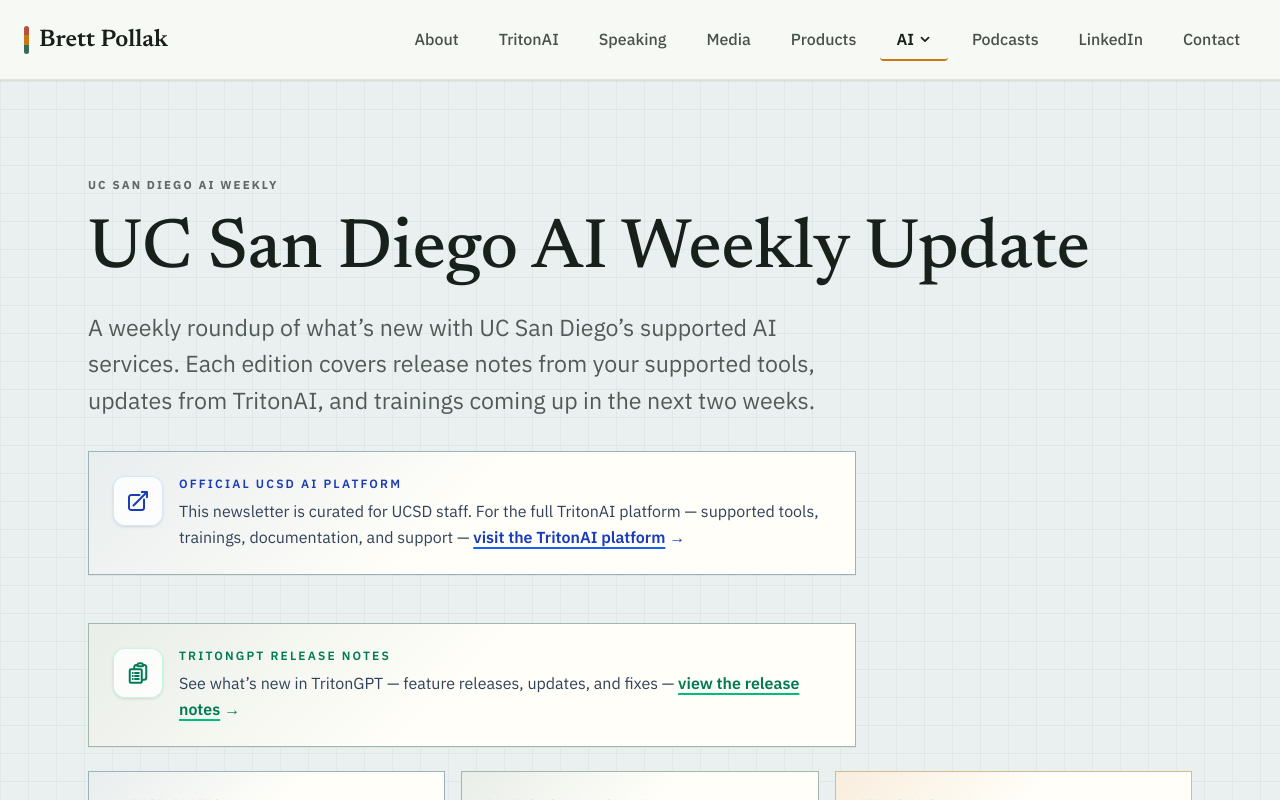
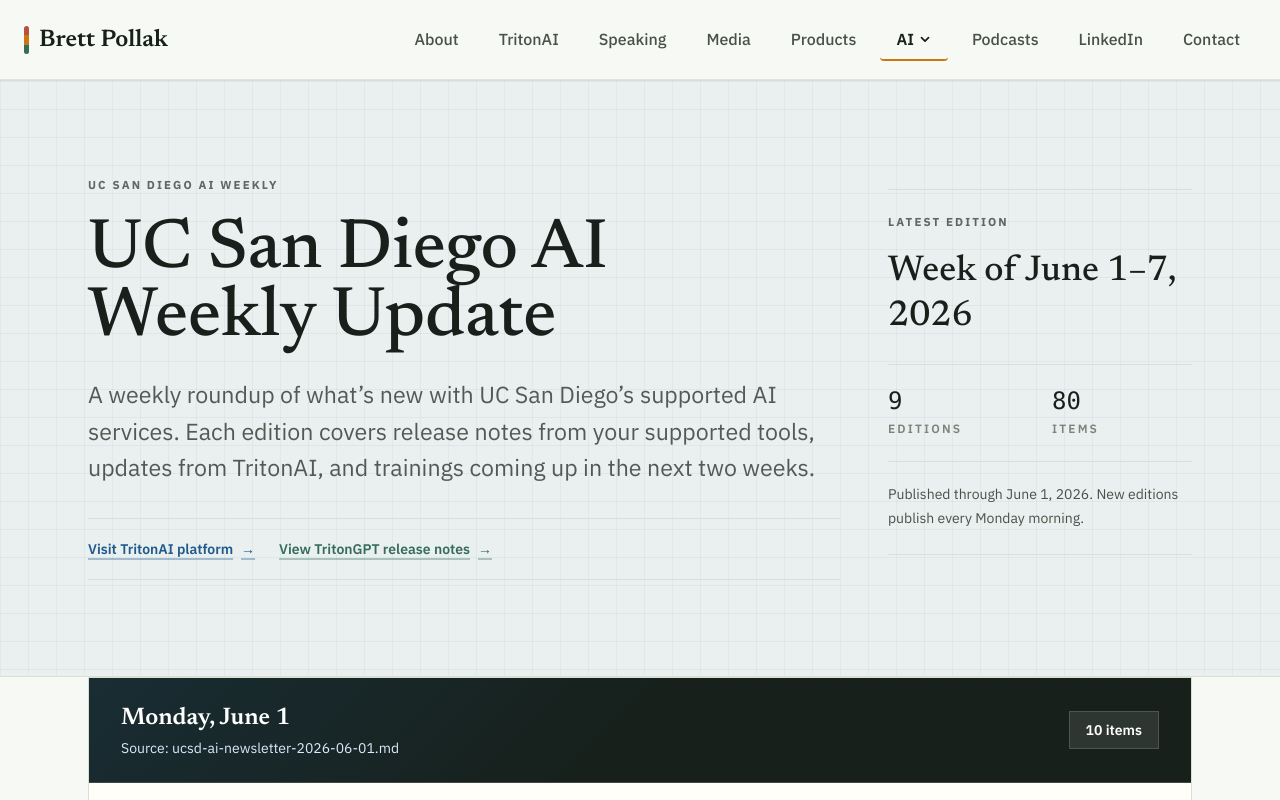
Before and after one commit to bpollak/brettpollak-website, a Next.js app: page /ucsd-ai-news in a window 1280 px wide. Shown: the top 800 px of the page. Built offline with nearby package versions, Linux system fonts and the light colour scheme.

Commit message:
Simplify UCSD AI News masthead

```diff
--- a/app/ucsd-ai-news/page.tsx
+++ b/app/ucsd-ai-news/page.tsx
@@ -44,122 +44,68 @@
 export default function UcsdAiNewsPage() {
   const { weekLabel, publishedThrough, editionCount, itemCount, editions } = ucsdAiNewsletterData;
   const editionsNewestFirst = [...editions].sort((a, b) => b.isoDate.localeCompare(a.isoDate));
+  const latestStatus = editionCount > 0
+    ? `Published through ${publishedThrough}. New editions publish every Monday morning.`
+    : 'The first edition publishes Monday morning. Check back soon or bookmark this page.';
 
   return (
     <main className="page-shell" id="main-content">
       <section className="page-hero">
         <div className="max-w-6xl mx-auto px-6 py-20 md:py-24">
+          <div className="grid gap-12 lg:grid-cols-[1fr_19rem] lg:items-start">
+            <div>
               <p className="rule-label mb-6">UC San Diego AI Weekly</p>
               <h1 className="page-title mb-6 max-w-[20rem] sm:max-w-none">
                 UC San Diego AI Weekly Update
               </h1>
-        <p className="page-intro mb-8 max-w-full break-words">
-          A weekly roundup of what&rsquo;s new with UC San Diego&rsquo;s supported AI services. Each edition
-          covers release notes from your supported tools, updates from TritonAI, and trainings
-          coming up in the next two weeks.
+              <p className="page-intro mb-8 max-w-4xl break-words">
+                A weekly roundup of what&rsquo;s new with UC San Diego&rsquo;s supported AI services.
+                Each edition covers release notes from your supported tools, updates from TritonAI,
+                and trainings coming up in the next two weeks.
               </p>
 
+              <div className="flex flex-col gap-3 border-y border-[#d9dfd3] py-5 text-sm sm:flex-row sm:flex-wrap sm:items-center sm:gap-x-6">
                 <a
                   href="https://tritonai.ucsd.edu/"
-          className="group block max-w-3xl mb-12 editorial-panel p-5 sm:p-6 transition-colors hover:border-[#1f5a8a] focus:outline-none focus:ring-2 focus:ring-blue-900/30 focus:ring-offset-2"
-          data-tone="blue"
+                  className="group inline-flex w-fit items-center gap-2 font-semibold text-[#1f5a8a] underline decoration-2 underline-offset-4 decoration-[#1f5a8a]/35 transition-colors hover:text-blue-950 hover:decoration-blue-900 focus:outline-none focus:ring-2 focus:ring-blue-900/30 focus:ring-offset-2"
                 >
-          <div className="flex flex-col gap-4 sm:flex-row sm:items-start">
-            <div className="flex-none rounded-xl bg-white/80 border border-blue-200/60 p-3 shadow-sm group-hover:border-blue-300 transition-colors">
-              <svg
-                className="w-6 h-6 text-blue-800"
-                fill="none"
-                viewBox="0 0 24 24"
-                stroke="currentColor"
-                strokeWidth="2"
-                aria-hidden="true"
-              >
-                <path
-                  strokeLinecap="round"
-                  strokeLinejoin="round"
-                  d="M13.5 6H5.25A2.25 2.25 0 003 8.25v10.5A2.25 2.25 0 005.25 21h10.5A2.25 2.25 0 0018 18.75V10.5m-10.5 6L21 3m0 0h-5.25M21 3v5.25"
-                />
-              </svg>
-            </div>
-            <div className="flex-1 min-w-0 max-w-full">
-              <div className="text-xs uppercase tracking-[0.18em] text-blue-800 font-semibold mb-1.5">
-                Official UCSD AI Platform
-              </div>
-              <p className="text-base text-slate-700 leading-relaxed max-w-full break-words">
-                This newsletter is curated for UCSD staff. For the full TritonAI platform &mdash;
-                supported tools, trainings, documentation, and support &mdash;{' '}
-                <span className="font-semibold text-blue-800 underline decoration-2 underline-offset-4 decoration-blue-600 group-hover:text-blue-950 group-hover:decoration-blue-900 transition-colors break-words">
-                  visit the TritonAI platform
-                  <span className="inline-block ml-1 transition-transform group-hover:translate-x-0.5">&rarr;</span>
-                </span>
-              </p>
-            </div>
-          </div>
+                  Visit TritonAI platform
+                  <span className="transition-transform group-hover:translate-x-0.5" aria-hidden="true">&rarr;</span>
                 </a>
-
                 <a
                   href="https://tritonai.ucsd.edu/tritongpt/release-notes/"
-          className="group block max-w-3xl mb-6 editorial-panel p-5 sm:p-6 transition-colors hover:border-[#366c5a] focus:outline-none focus:ring-2 focus:ring-emerald-900/30 focus:ring-offset-2"
-          data-tone="green"
+                  className="group inline-flex w-fit items-center gap-2 font-semibold text-[#366c5a] underline decoration-2 underline-offset-4 decoration-[#366c5a]/35 transition-colors hover:text-emerald-900 hover:decoration-emerald-700 focus:outline-none focus:ring-2 focus:ring-emerald-900/30 focus:ring-offset-2"
                 >
-          <div className="flex flex-col gap-4 sm:flex-row sm:items-start">
-            <div className="flex-none rounded-xl bg-white/80 border border-emerald-200/60 p-3 shadow-sm group-hover:border-emerald-300 transition-colors">
-              <svg
-                className="w-6 h-6 text-emerald-700"
-                fill="none"
-                viewBox="0 0 24 24"
-                stroke="currentColor"
-                strokeWidth="2"
-                aria-hidden="true"
-              >
-                <path
-                  strokeLinecap="round"
-                  strokeLinejoin="round"
-                  d="M9 12h3.75M9 15h3.75M9 18h3.75m3 .75H18a2.25 2.25 0 002.25-2.25V6.108c0-1.135-.845-2.098-1.976-2.192a48.424 48.424 0 00-1.123-.08m-5.801 0c-.065.21-.1.433-.1.664 0 .414.336.75.75.75h4.5a.75.75 0 00.75-.75 2.25 2.25 0 00-.1-.664m-5.8 0A2.251 2.251 0 0113.5 2.25H15c1.012 0 1.867.668 2.15 1.586m-5.8 0c-.376.023-.75.05-1.124.08C9.095 4.01 8.25 4.973 8.25 6.108V8.25m0 0H4.875c-.621 0-1.125.504-1.125 1.125v11.25c0 .621.504 1.125 1.125 1.125h9.75c.621 0 1.125-.504 1.125-1.125V9.375c0-.621-.504-1.125-1.125-1.125H8.25zM6.75 12h.008v.008H6.75V12zm0 3h.008v.008H6.75V15zm0 3h.008v.008H6.75V18z"
-                />
-              </svg>
-            </div>
-            <div className="flex-1 min-w-0 max-w-full">
-              <div className="text-xs uppercase tracking-[0.18em] text-emerald-700 font-semibold mb-1.5">
-                TritonGPT Release Notes
-              </div>
-              <p className="text-base text-slate-700 leading-relaxed max-w-full break-words">
-                See what&rsquo;s new in TritonGPT &mdash; feature releases, updates, and fixes &mdash;{' '}
-                <span className="font-semibold text-emerald-700 underline decoration-2 underline-offset-4 decoration-emerald-500 group-hover:text-emerald-900 group-hover:decoration-emerald-700 transition-colors break-words">
-                  view the release notes
-                  <span className="inline-block ml-1 transition-transform group-hover:translate-x-0.5">&rarr;</span>
-                </span>
-              </p>
-            </div>
-          </div>
+                  View TritonGPT release notes
+                  <span className="transition-transform group-hover:translate-x-0.5" aria-hidden="true">&rarr;</span>
                 </a>
-
-        <div className="grid sm:grid-cols-3 gap-4 mb-10">
-          <div className="editorial-panel p-6" data-tone="blue">
-            <div className="rule-label mb-2">Latest edition</div>
-            <div className="text-2xl font-semibold text-[#17201b]">{weekLabel}</div>
-          </div>
-          <div className="editorial-panel p-6" data-tone="green">
-            <div className="rule-label mb-2">Editions in archive</div>
-            <div className="text-2xl font-semibold text-[#17201b]">{editionCount}</div>
-          </div>
-          <div className="editorial-panel p-6" data-tone="gold">
-            <div className="rule-label mb-2">Items included</div>
-            <div className="text-2xl font-semibold text-[#17201b]">{itemCount}</div>
               </div>
             </div>
 
-        {editionCount > 0 ? (
-          <div className="editorial-panel px-5 py-4 text-sm text-[#7a4b0d]" data-tone="gold">
-            Published through <span className="font-semibold">{publishedThrough}</span>. New editions
-            publish every Monday morning.
+            <aside className="border-y border-[#d9dfd3] py-6 lg:mt-3" aria-label="Archive summary">
+              <p className="rule-label mb-5">Latest edition</p>
+              <div className="font-[family-name:var(--font-display)] text-4xl font-medium leading-tight text-[#17201b]">
+                {weekLabel}
               </div>
-        ) : (
-          <div className="editorial-panel px-5 py-4 text-sm text-[#485248]">
-            The first edition publishes Monday morning. Check back soon — or bookmark this page to
-            see it automatically.
+              <div className="mt-6 grid grid-cols-2 gap-x-6 gap-y-5 border-t border-[#d9dfd3] pt-5">
+                <div>
+                  <div className="font-mono text-2xl text-[#17201b]">{editionCount}</div>
+                  <div className="mt-1 text-xs font-semibold uppercase tracking-[0.18em] text-[#7a8479]">
+                    Editions
                   </div>
-        )}
+                </div>
+                <div>
+                  <div className="font-mono text-2xl text-[#17201b]">{itemCount}</div>
+                  <div className="mt-1 text-xs font-semibold uppercase tracking-[0.18em] text-[#7a8479]">
+                    Items
+                  </div>
+                </div>
+              </div>
+              <p className="mt-6 border-t border-[#d9dfd3] pt-5 text-sm leading-6 text-[#485248]">
+                {latestStatus}
+              </p>
+            </aside>
+          </div>
         </div>
       </section>
 
```
Lines whose indentation alone changed are shown as unchanged.
